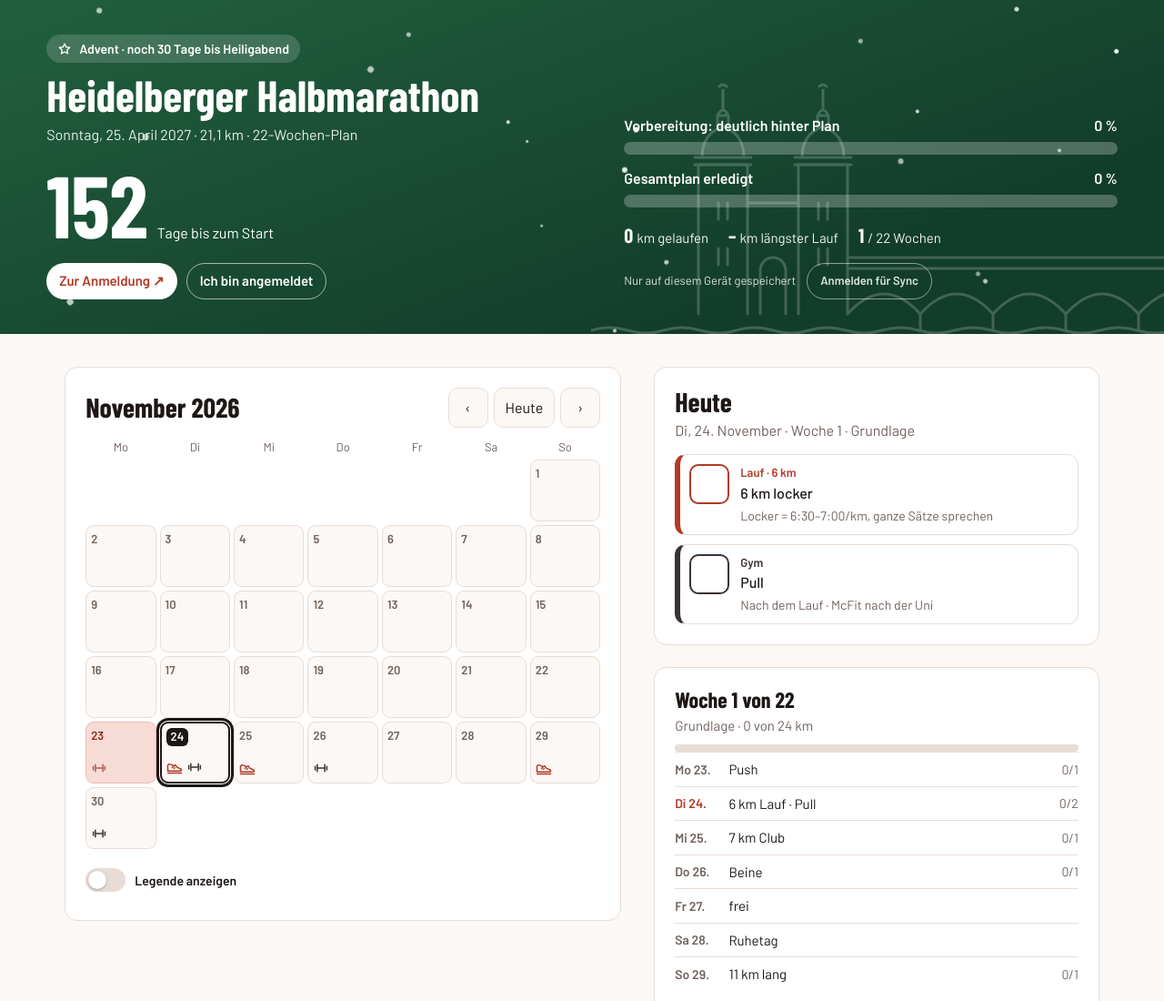
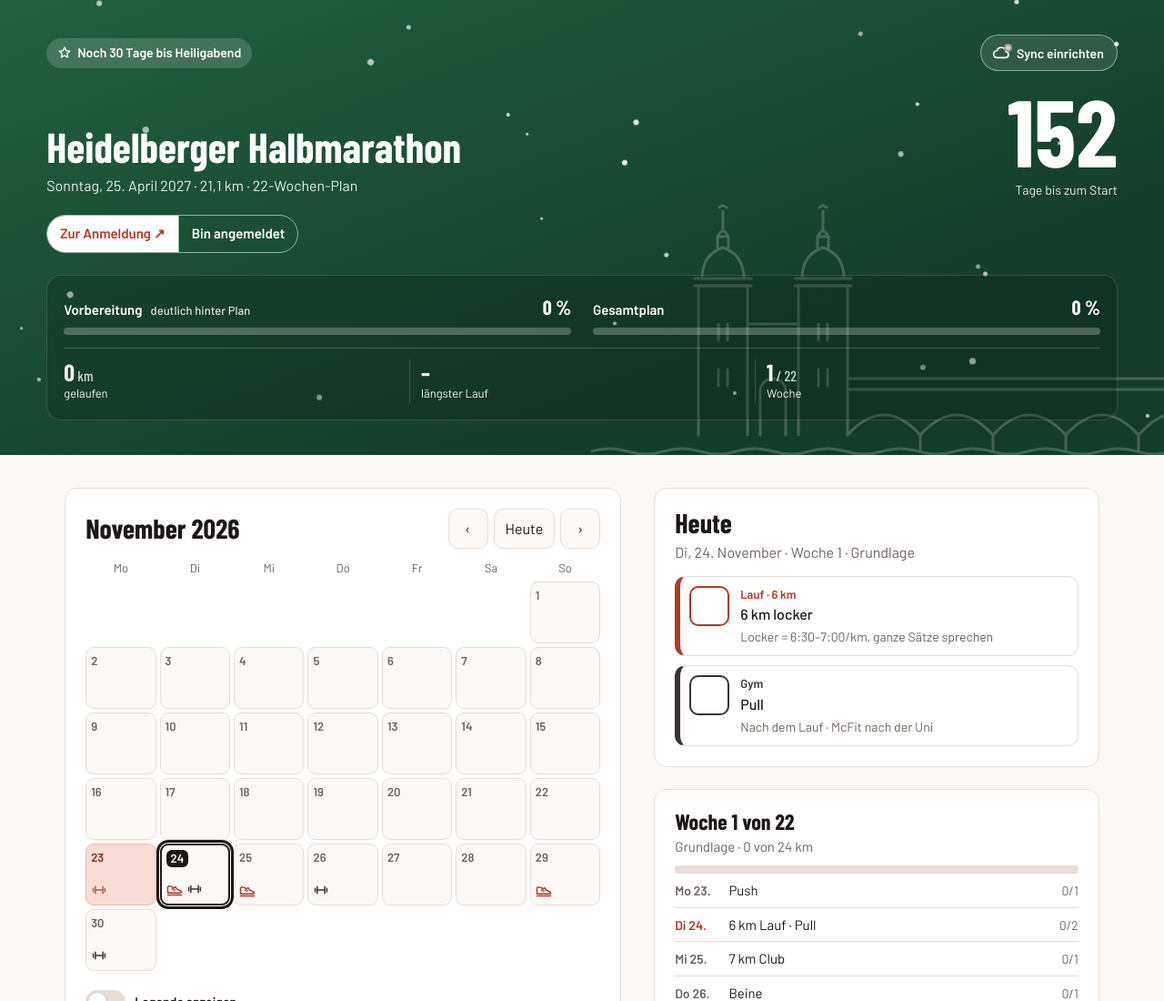
Before and after one commit to hannes-auer/Halbmarathon, a plain HTML site: page index.html in a window 1280 px wide. Shown: the top 1100 px of the page at 91% size. Drawn offline with Linux system fonts and the light colour scheme.

Commit message:
Add files via upload

```diff
--- a/index.html
+++ b/index.html
@@ -262,6 +262,44 @@ main{align-items:start}
 .day .pb i{display:block;height:100%;background:var(--teal);border-radius:2px}
 .day.st-part .dic2{margin-bottom:8px}
 @media(max-width:600px){.day .frac{display:none}.day .pb{left:4px;right:4px;bottom:3px;height:3px}.day.st-part .dic2{margin-bottom:6px}}
+.hd{display:block}
+.topbar{display:flex;justify-content:space-between;align-items:center;gap:10px;min-height:40px;margin-bottom:10px}
+.topbar .season{margin:0}
+.acct2{margin-left:auto;display:inline-flex;align-items:center;gap:7px;min-height:40px;padding:0 14px 0 12px;border-radius:999px;border:1px solid rgba(255,255,255,.45);background:rgba(255,255,255,.1);color:#fff;font-weight:600;font-size:14px;cursor:pointer;position:relative}
+.acct2 .cl{width:20px;height:20px;fill:none;stroke:#fff;stroke-width:2;stroke-linejoin:round}
+.acct2 .dot{position:absolute;left:25px;top:9px;width:9px;height:9px;border-radius:50%;border:2px solid rgba(0,0,0,.25);background:#d6cfcb}
+.dot[data-s=ok]{background:#6ee7a8}.dot[data-s=busy]{background:#ffd23f}.dot[data-s=off]{background:#c9d2dc}.dot[data-s=err]{background:#ff9b85}
+.hero{display:grid;grid-template-columns:minmax(0,1fr) auto;gap:16px;align-items:end}
+.hero h1{font-size:clamp(28px,4.2vw,46px)}
+.hero .sub{opacity:.9;margin-top:6px}
+.count2{text-align:right;line-height:1}
+.count2 .num{display:block;font-size:clamp(64px,10vw,104px)}
+.count2 #dayslbl{display:block;font-size:14px;opacity:.9;margin-top:4px}
+.bib .reg{margin-top:14px;gap:0}
+.bib .reg .grp{display:inline-flex;border-radius:999px;overflow:hidden;border:1px solid rgba(255,255,255,.55)}
+.bib .reg .grp a,.bib .reg .grp button{border-radius:0;min-height:40px;border:0}
+.bib .reg .grp a{background:#fff;color:var(--red)}
+.bib .reg .grp button{background:transparent;color:#fff;border-left:1px solid rgba(255,255,255,.55)}
+.bib .reg .ok{display:inline-flex;align-items:center;gap:8px;min-height:40px;padding:0 14px;border-radius:999px;background:rgba(255,255,255,.16)}
+.bib .reg .ok button{min-height:28px;padding:0 10px;font-size:13px;font-weight:500;border:1px solid rgba(255,255,255,.45)}
+.panel{margin-top:clamp(16px,2.5vw,24px);background:rgba(0,0,0,.16);border:1px solid rgba(255,255,255,.14);border-radius:16px;padding:clamp(12px,2vw,18px)}
+.mtrs{display:grid;grid-template-columns:repeat(2,minmax(0,1fr));gap:12px 24px}
+.mt{display:flex;justify-content:space-between;align-items:baseline;gap:8px;font-weight:600;font-size:15px}
+.mt em{font-style:normal;font-weight:500;font-size:13px;opacity:.85;margin-left:6px;white-space:nowrap}
+.mt b{font-family:"Barlow Condensed",Barlow,sans-serif;font-size:22px}
+.panel .bar{height:8px;margin-top:6px}
+.kpis{display:grid;grid-template-columns:repeat(auto-fit,minmax(90px,1fr));margin-top:14px;padding-top:12px;border-top:1px solid rgba(255,255,255,.18)}
+.kpis span{display:flex;flex-direction:column;padding:0 12px;border-left:1px solid rgba(255,255,255,.18);font-size:13px;opacity:.95}
+.kpis span:first-child{border-left:0;padding-left:0}
+.kpis b{font-family:"Barlow Condensed",Barlow,sans-serif;font-size:26px;line-height:1.1;margin:0;white-space:nowrap}
+.kpis small{font-size:.62em;font-weight:500;opacity:.85}
+@media(max-width:600px){.hero{gap:10px}.hero .sub{font-size:14px}.count2 .num{font-size:64px}.count2 #dayslbl{font-size:12px;max-width:6.5em;margin-left:auto}
+ .mtrs{grid-template-columns:minmax(0,1fr);gap:10px}.kpis span{padding:0 8px}.kpis b{font-size:22px}.topbar .season{font-size:13px;padding:4px 10px}.acct2{padding:0 12px 0 10px}}
+.hero .reg{grid-column:1/-1;margin-top:4px}
+.acct2,.bib .reg a,.bib .reg button,.topbar .season{white-space:nowrap}
+.topbar .season{min-width:0;overflow:hidden;text-overflow:ellipsis;display:inline-block;line-height:1.6}
+.topbar .season svg{vertical-align:-3px;margin-right:6px}
+@media(max-width:600px){.hm{display:none}.bib .reg .grp a,.bib .reg .grp button{padding:0 12px;font-size:14px}}
 @media(max-width:900px){main{grid-template-columns:minmax(0,1fr)}.side{order:-1}.bibin{grid-template-columns:minmax(0,1fr)}}
 @media(max-width:600px){.nav button,.today{padding:0 8px}.calhead h2{font-size:24px}.day{min-height:56px;padding:3px}.mk{height:12px;font-size:10px;line-height:12px}.calhead h2,.dhead h2{font-size:26px}}
 @media(prefers-reduced-motion:reduce){.bar i{transition:none}}
@@ -283,22 +321,29 @@ main{align-items:start}
 </svg>
 <svg width="0" height="0" style="position:absolute" aria-hidden="true">
 <symbol id="i-shoe" viewBox="0 0 24 24"><path d="M2 17.5h18.5a1.5 1.5 0 0 0 .6-2.9l-5.6-2.4-2.3-3.4-2.6 1.6-1.8-1.6L4 7.5 2 9z"/><path d="M2 20.5h20"/><path d="M8.5 12.5l1.5-1M11 14l1.5-1"/></symbol>
-<symbol id="i-snow" viewBox="0 0 24 24"><path d="M12 3v18M4.2 7.5l15.6 9M4.2 16.5l15.6-9M9.5 4.5 12 6l2.5-1.5M9.5 19.5 12 18l2.5 1.5"/></symbol><symbol id="i-pen" viewBox="0 0 24 24"><path d="M4 20l4-1 11-11-3-3L5 16z M14 7l3 3"/></symbol><symbol id="i-dumbbell" viewBox="0 0 24 24"><path d="M6.5 7v10M17.5 7v10M3.5 9.5v5M20.5 9.5v5M6.5 12h11"/></symbol>
+<symbol id="i-cloud" viewBox="0 0 24 24"><path d="M7 18.5h10.5a4 4 0 0 0 .5-7.97A6 6 0 0 0 6.3 9.3 4.6 4.6 0 0 0 7 18.5z"/></symbol><symbol id="i-snow" viewBox="0 0 24 24"><path d="M12 3v18M4.2 7.5l15.6 9M4.2 16.5l15.6-9M9.5 4.5 12 6l2.5-1.5M9.5 19.5 12 18l2.5 1.5"/></symbol><symbol id="i-pen" viewBox="0 0 24 24"><path d="M4 20l4-1 11-11-3-3L5 16z M14 7l3 3"/></symbol><symbol id="i-dumbbell" viewBox="0 0 24 24"><path d="M6.5 7v10M17.5 7v10M3.5 9.5v5M20.5 9.5v5M6.5 12h11"/></symbol>
 </svg>
-<div class="bibin">
-  <div>
+<div class="bibin hd">
+  <div class="topbar">
     <div class="season" id="season" hidden></div>
-    <h1>Heidelberger Halbmarathon</h1>
-    <div class="sub">Sonntag, 25. April 2027 · 21,1 km · 22-Wochen-Plan</div>
-    <div class="count"><span class="num" id="days">–</span><span id="dayslbl">Tage bis zum Start</span></div>
+    <button class="acct2" id="acct" aria-label="Sync und Konto"><svg class="cl" aria-hidden="true"><use href="#i-cloud"/></svg><span class="dot" id="sdot" data-s="local"></span><span id="acctTxt">Sync</span></button>
+  </div>
+  <div class="hero">
+    <div class="ttl">
+      <h1>Heidelberger Halbmarathon</h1>
+      <div class="sub">Sonntag, 25. April 2027 · 21,1 km<span class="hm"> · 22-Wochen-Plan</span></div>
+    </div>
+    <div class="count2"><span class="num" id="days">–</span><span id="dayslbl">Tage bis zum Start</span></div>
     <div class="reg" id="reg"></div>
   </div>
-  <div class="meters">
-    <div class="meter"><div class="top"><span>Vorbereitung: <span id="plabel">–</span></span><span id="ppct">–</span></div><div class="bar"><i id="pbar" style="width:0"></i></div></div>
-    <div class="meter"><div class="top"><span>Gesamtplan erledigt</span><span id="gpct">–</span></div><div class="bar"><i id="gbar" style="width:0"></i></div></div>
-    <div class="stats" id="stats"></div>
-    <div class="sync"><span id="sync">Nur auf diesem Gerät gespeichert</span><button class="acct" id="acct">Anmelden für Sync</button></div>
+  <div class="panel">
+    <div class="mtrs">
+      <div class="mtr"><div class="mt"><span>Vorbereitung <em id="plabel">–</em></span><b id="ppct">–</b></div><div class="bar"><i id="pbar" style="width:0"></i></div></div>
+      <div class="mtr"><div class="mt"><span>Gesamtplan</span><b id="gpct">–</b></div><div class="bar"><i id="gbar" style="width:0"></i></div></div>
+    </div>
+    <div class="kpis" id="stats"></div>
   </div>
+  <span id="sync" hidden>Nur auf diesem Gerät gespeichert</span>
 </div></header>
 <main>
   <section class="card">
@@ -345,6 +390,7 @@ main{align-items:start}
 <dialog id="dlg"><form class="dlg" id="form">
 <h2 id="dh">Sync einrichten</h2>
 <p id="dp">Mit einem Konto sind deine Häkchen auf iPhone und PC gleich. Offline gemachte Häkchen werden nachgeladen, sobald du wieder online bist.</p>
+<p id="dsync" style="font-weight:600;color:var(--ink)"></p>
 <div id="fields"><label>E-Mail<input type="email" id="em" autocomplete="email" required></label>
 <label style="margin-top:10px">Passwort (mind. 6 Zeichen)<input type="password" id="pw" autocomplete="current-password" minlength="6" required></label></div>
 <div class="err" id="err"></div>
@@ -416,7 +462,8 @@ const today=iso(new Date());
 let sel=today<START?START:today>RACE?RACE:today;
 let month=sel.slice(0,7);
 const $=id=>document.getElementById(id);
-const setSync=t=>$('sync').textContent=t;
+function setSync(t){$('sync').textContent=t;let s='local',l='Sync einrichten';if(/^Synchronisiert/.test(t)){s='ok';l='Sync an'}else if(/Wird synchronisiert/.test(t)){s='busy';l='Sync …'}else if(/^Offline/.test(t)){s='off';l='Offline'}else if(/fehlgeschlagen|nicht erreichbar/.test(t)){s='err';l='Sync-Fehler'}else if(/Sync nicht eingerichtet/.test(t)){s='local';l='Nur lokal'}
+ $('sdot').dataset.s=s;$('acctTxt').textContent=l;$('acct').title=t;$('acct').setAttribute('aria-label','Sync und Konto: '+t)}
 const isDone=e=>!!(state.done[e.id]&&state.done[e.id].v);
 const checkable=e=>T[e.type][2]>=0;
 const RUNT=['run','long','club','opt','race'];const isRun=e=>RUNT.includes(e.type);
@@ -469,7 +516,7 @@ function head(){const c=calc();const dl=Math.round((pd(RACE)-pd(today))/864e5);
  $('plabel').textContent=p===null?'noch nichts fällig':p>=90?'voll im Plan':p>=70?'gut dabei':p>=50?'etwas Rückstand':'deutlich hinter Plan';
  $('gpct').textContent=c.g+' %';$('gbar').style.width=c.g+'%';
  const wn=Math.min(22,Math.max(1,Math.floor((pd(today)-pd(START))/6048e5)+1));
- $('stats').innerHTML=`<span><b>${fkm(c.km)}</b>km gelaufen</span><span><b>${c.longest?fkm(c.longest):'–'}</b>km längster Lauf</span><span><b>${wn}</b>/ 22 Wochen</span>`+(c.opt?`<span><b>${c.opt}</b>Bonusläufe</span>`:'')}
+ $('stats').innerHTML=`<span><b>${fkm(c.km)}<small> km</small></b>gelaufen</span><span><b>${c.longest?fkm(c.longest)+'<small> km</small>':'–'}</b>längster Lauf</span><span><b>${wn}<small> / 22</small></b>Woche</span>`+(c.opt?`<span><b>${c.opt}</b>Bonusläufe</span>`:'')}
 function mark(e){const c=T[e.type][1];if(!checkable(e))return`<span class="mk info" style="--c:${c}"></span>`;
  const cls=isDone(e)?'done':(e.date<today&&e.type!=='opt'?'miss':'');return`<span class="mk ${cls}" style="--c:${c}"></span>`}
 function cal(){const[y,m]=month.split('-').map(Number);$('mname').textContent=MON[m-1]+' '+y;
@@ -518,8 +565,8 @@ function weekv(){const e0=(EV[sel]||[])[0];if(!e0){$('week').innerHTML='<h3>Trai
  $('week').innerHTML=`<h3>Woche ${n} von 22${LIGHT.includes(n)&&n<21?' · leichte Woche':''}</h3><div class="meta">${PH(n)} · ${Math.round(kmDone)} von ${Math.round(goal)} km</div><div class="kmbar"><i style="width:${Math.min(100,kmDone/goal*100)}%"></i></div>${rows}`}
 const REGURL='https://atoshalbmarathon.tsg78-hd.de/ihre-anmeldung/';
 function regv(){const r=state.done.anmeldung&&state.done.anmeldung.v;
- $('reg').innerHTML=r?'<span class="ok">✓ Für den Lauf angemeldet</span><button data-reg>Rückgängig</button>'
- :'<a href="'+REGURL+'" target="_blank" rel="noopener">Zur Anmeldung ↗</a><button data-reg>Ich bin angemeldet</button>'}
+ $('reg').innerHTML=r?'<span class="ok">✓ Für den Lauf angemeldet <button data-reg>Rückgängig</button></span>'
+ :'<span class="grp"><a href="'+REGURL+'" target="_blank" rel="noopener">Zur Anmeldung ↗</a><button data-reg>Bin angemeldet</button></span>'}
 function logLine(e){const l=LOG(e.id);if(!l)return`<button class="lg" data-log="${e.id}">+ Echte Werte eintragen</button>`;
  return`<button class="lg" data-log="${e.id}"><b>${fkm(l.km)} km${l.sec?' · '+fdur(l.sec)+' · '+fpace(l.km,l.sec):''}</b>${l.feel?' · Gefühl '+l.feel+'/5':''} · bearbeiten</button>`}
 let ui={calLeg:false,diaLeg:false,runs:false};try{Object.assign(ui,JSON.parse(localStorage.getItem('hm27ui')||'{}'))}catch(e){}
@@ -595,7 +642,7 @@ const ICO={star:'<path d="M12 3l2.6 5.6 6 .7-4.5 4.1 1.2 6L12 16.5 6.7 19.4l1.2-
 const daysTo=d=>Math.round((pd(d)-pd(today))/864e5);
 const TH={
  xmas:{bg:'linear-gradient(160deg,#21603f 0%,#133d2b 75%)',tc:'#1d5a3d',ic:'star',fx:'snow',n:42,
-  t:()=>today<'2026-12-24'?'Advent · noch '+daysTo('2026-12-24')+' Tage bis Heiligabend':today==='2026-12-24'?'Frohe Weihnachten! Heute ist Heiligabend':today<='2026-12-26'?'Frohe Weihnachten':'Schöne Feiertage'},
+  t:()=>today<'2026-12-24'?'Noch '+daysTo('2026-12-24')+' Tage bis Heiligabend':today==='2026-12-24'?'Frohe Weihnachten! Heute ist Heiligabend':today<='2026-12-26'?'Frohe Weihnachten':'Schöne Feiertage'},
  nye:{bg:'linear-gradient(160deg,#1a1f4d 0%,#2a1b4e 65%,#3d1d40 100%)',tc:'#1d1f4b',ic:'spark',fx:'fire',n:8,
   t:()=>today<'2026-12-31'?'Bald ist Silvester · guten Rutsch!':today==='2026-12-31'?'Silvester · guten Rutsch ins neue Jahr!':'Frohes neues Jahr 2027'},
  winter:{bg:'linear-gradient(160deg,#2f6a8c 0%,#1b4462 80%)',tc:'#285d7c',ic:'snow',fx:'snow',n:16,t:()=>'Winterlauf: Zwiebellook und Stirnlampe'},
@@ -641,8 +688,7 @@ const CFG=window.HM_CONFIG||{};const sb=(CFG.url&&CFG.anonKey&&window.supabase)?
 let user=null,busy=false,again=false;
 const rel=t=>{const m=Math.round((Date.now()-t)/6e4);return m<1?'gerade eben':m<60?'vor '+m+' min':m<1440?'vor '+Math.round(m/60)+' h':'vor '+Math.round(m/1440)+' Tagen'};
 function status(){const btn=$('acct');
- if(!sb){setSync('Nur auf diesem Gerät gespeichert (Sync nicht eingerichtet)');btn.hidden=true;return}
- btn.hidden=false;btn.textContent=user?'Konto':'Anmelden für Sync';
+ if(!sb){setSync('Nur auf diesem Gerät gespeichert (Sync nicht eingerichtet)');return}
  if(!user){setSync('Nur auf diesem Gerät gespeichert');return}
  if(!navigator.onLine){setSync('Offline · wird synchronisiert, sobald du online bist');return}
  setSync(state.synced?'Synchronisiert '+rel(state.synced):'Wird synchronisiert …')}
@@ -663,7 +709,9 @@ document.addEventListener('visibilitychange',()=>{if(document.visibilityState===
 setInterval(()=>{if(document.visibilityState==='visible')sync()},60000);setInterval(status,30000);
 // account dialog
 const dlg=$('dlg'),err=$('err');
-function openDlg(){err.textContent='';const on=!!user;$('fields').hidden=on;$('dh').textContent=on?'Dein Konto':'Sync einrichten';
+function openDlg(){err.textContent='';$('dsync').textContent='Status: '+$('sync').textContent;
+ if(!sb){$('fields').hidden=true;$('login').hidden=true;$('signup').hidden=true;$('dh').textContent='Sync nicht eingerichtet';$('dp').textContent='In config.js fehlen die Supabase-Daten (Adresse und Schlüssel). Bis dahin speichert die App nur auf diesem Gerät.';$('close').textContent='Schließen';dlg.showModal();return}
+ $('login').hidden=false;const on=!!user;$('fields').hidden=on;$('dh').textContent=on?'Dein Konto':'Sync einrichten';
  $('dp').textContent=on?'Angemeldet als '+user.email+'. Deine Häkchen werden automatisch synchronisiert.':'Mit einem Konto sind deine Häkchen auf iPhone und PC gleich. Offline gemachte Häkchen werden nachgeladen, sobald du wieder online bist.';
  $('login').textContent=on?'Abmelden':'Anmelden';$('signup').hidden=on;$('em').required=!on;$('pw').required=!on;dlg.showModal()}
 $('acct').onclick=openDlg;$('close').onclick=()=>dlg.close();
--- a/sw.js
+++ b/sw.js
@@ -1,5 +1,5 @@
 // Offline-Cache. Bei jeder Änderung an der App VERSION hochzählen.
-const VERSION = 'hm27-v9';
+const VERSION = 'hm27-v10';
 const FILES = [
   './', 'index.html', 'config.js', 'manifest.webmanifest', 'supabase.js',
   'icon-180.png', 'icon-192.png', 'icon-512.png',
```
